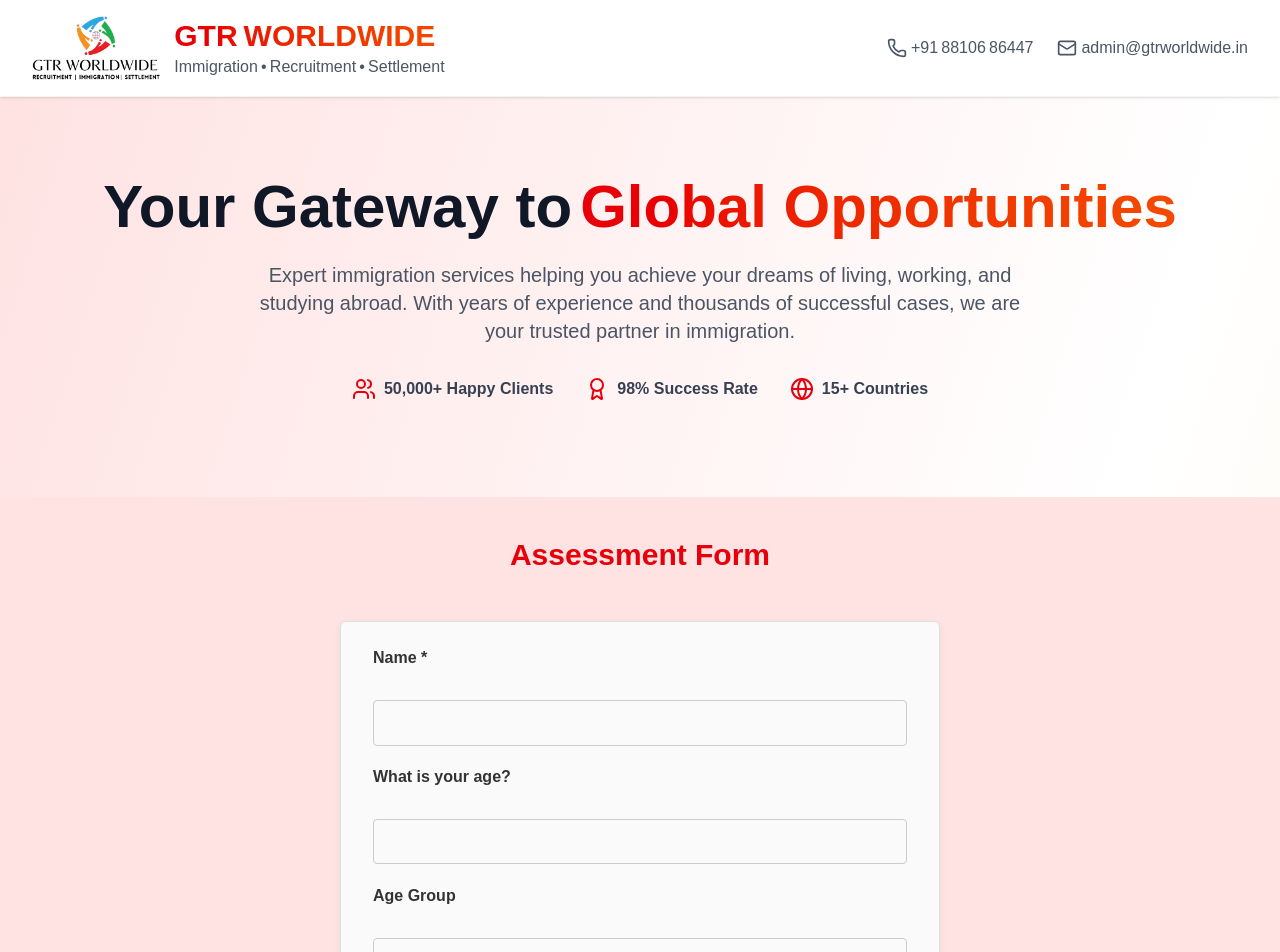
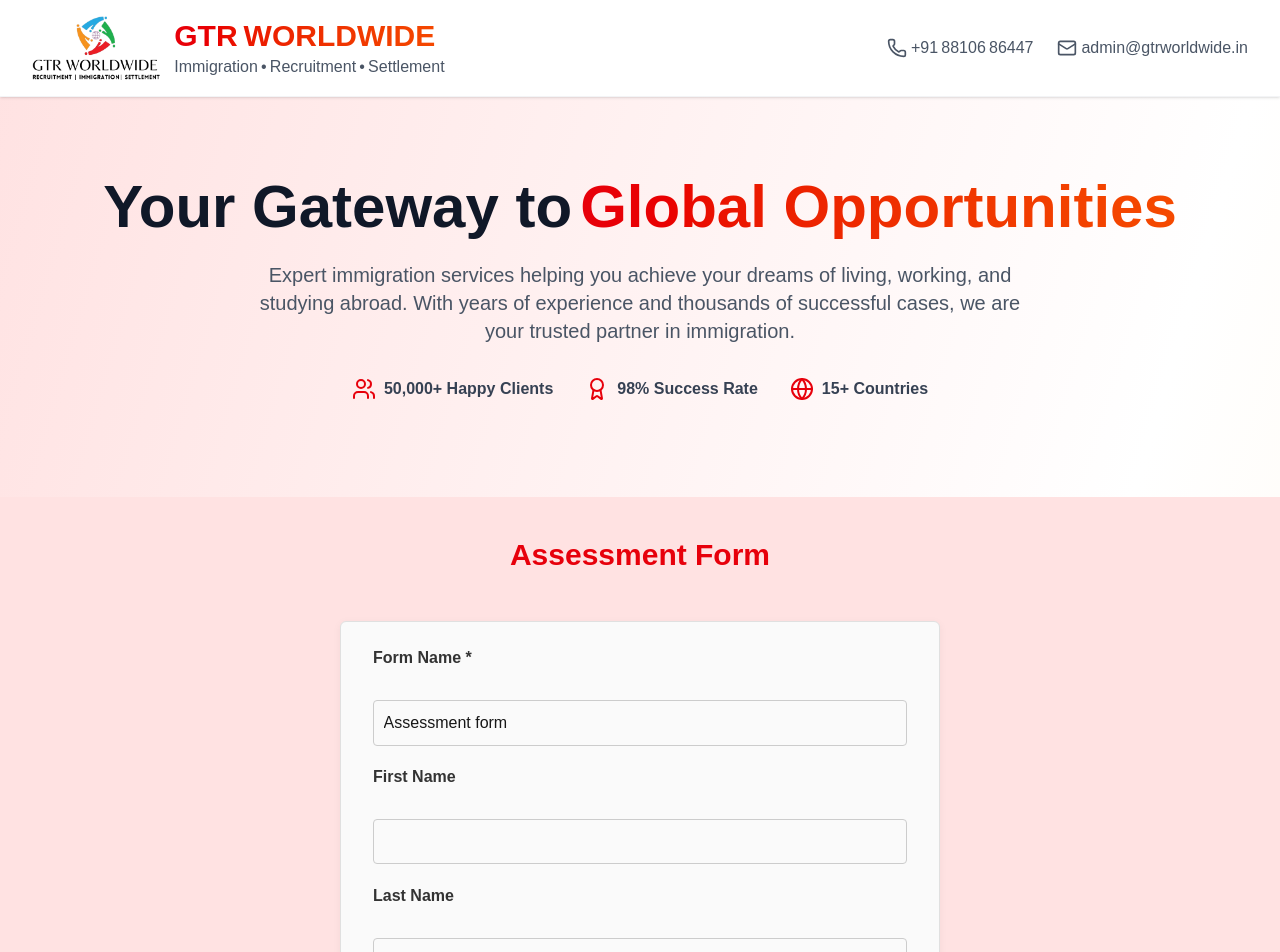
Before and after one commit to aditijaiswal189/landing-gtr, a Next.js app: page / in a window 1280 px wide. Shown: the top 952 px of the page. Built offline with nearby package versions, Linux system fonts and the light colour scheme.

Commit message:
changed with autofilled form name and added first name and last name

```diff
--- a/src/app/components/ui/zoho-raw-form.tsx
+++ b/src/app/components/ui/zoho-raw-form.tsx
@@ -26,10 +26,24 @@ export const ZohoRawForm: React.FC = () => {
 
     <!-- Your visible fields -->
     <div>
-      <label for="NAME"> Name *</label><br>
-      <input type="text" id="NAME" name="NAME">
+      <label for="NAME">Form Name *</label><br>
+     <input
+  type="text"
+  id="NAME"
+  name="NAME"
+  value="Assessment form"
+  readonly
+>
     </div>
+<div>
+  <label for="COBJ11CF4">First Name</label><br>
+  <input type="text" id="COBJ11CF4" name="COBJ11CF4">
+</div>
 
+<div>
+  <label for="COBJ11CF6">Last Name</label><br>
+  <input type="text" id="COBJ11CF6" name="COBJ11CF6">
+</div>
 
 
     <div>
@@ -243,16 +257,6 @@ export const ZohoRawForm: React.FC = () => {
 };
 
 // <div>
-//   <label for="COBJ11CF4">First Name</label><br>
-//   <input type="text" id="COBJ11CF4" name="COBJ11CF4">
-// </div>
-
-// <div>
-//   <label for="COBJ11CF6">Last Name</label><br>
-//   <input type="text" id="COBJ11CF6" name="COBJ11CF6">
-// </div>
-
-// <div>
 //   <label for="COBJ11CF20">Submission Date and Time</label><br>
 //   <input type="text" id="COBJ11CF20" name="COBJ11CF20">
 // </div>
```
